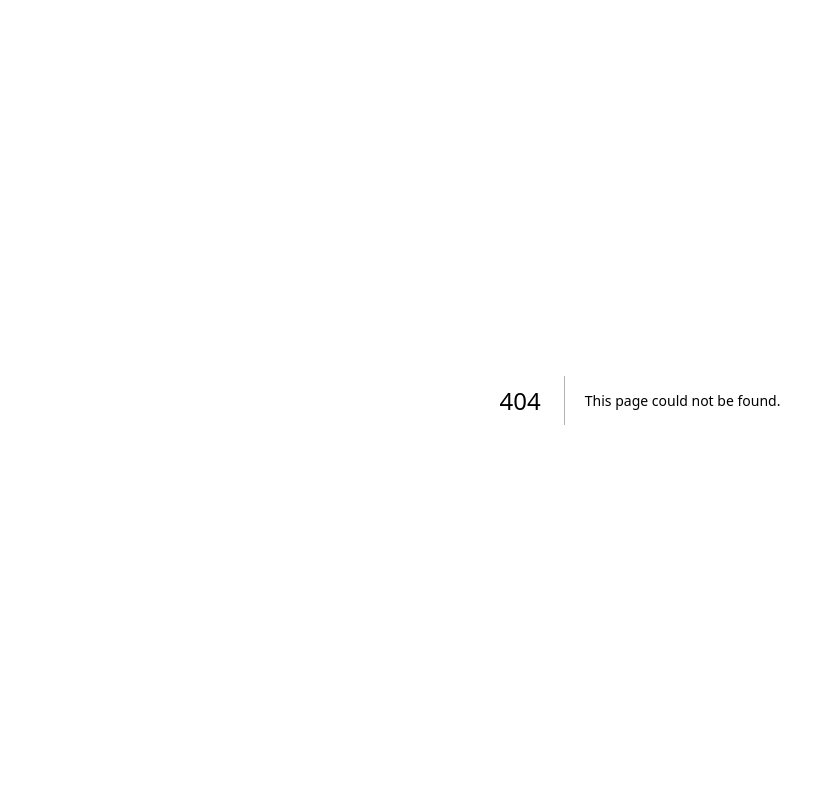
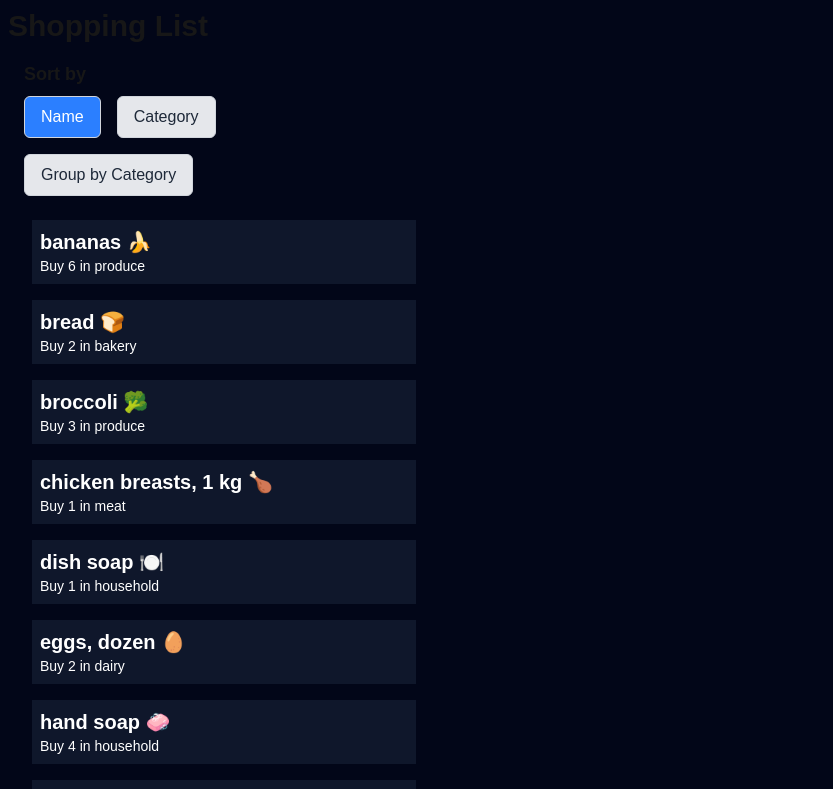
Before and after one commit to OnkarSingh-git/cprg306-assignments, a Next.js app: page /week-6 in a window 1280 px wide. Before the commit this address had no page. Shown: the top 789 px of the page, without its empty margins (0-833 px from the left). Built offline with nearby package versions, Linux system fonts and the light colour scheme.

Commit message:
Week-6 Assignment

```diff
--- /dev/null
+++ b/app/week-6/item-list.js
@@ -0,0 +1,116 @@
+"use client";
+import React, { useState } from "react";
+import Item from "./item";
+import items from "./items.json";
+
+const ItemList = () => {
+  const [sortBy, setSortBy] = useState("name");
+  const [groupByCategory, setGroupByCategory] = useState(false);
+
+  const sortedItems = !groupByCategory
+    ? [...items].sort((a, b) => {
+        if (sortBy === "name") return a.name.localeCompare(b.name);
+        if (sortBy === "category") return a.category.localeCompare(b.category);
+        return 0;
+      })
+    : null;
+
+  const groupedItems = groupByCategory
+    ? items.reduce((acc, item) => {
+        if (!acc[item.category]) acc[item.category] = [];
+        acc[item.category].push(item);
+        return acc;
+      }, {})
+    : null;
+
+  return (
+    <div className="p-4">
+      <div className="mb-4">
+        <div className="mb-2 font-bold text-lg">Sort by</div>
+        <div className="flex gap-4">
+          <button
+            onClick={() => {
+              setSortBy("name");
+              setGroupByCategory(false);
+            }}
+            className={`px-4 py-2 rounded-md border border-gray-300 transition-colors ${
+              sortBy === "name"
+                ? "bg-blue-500 text-white"
+                : "bg-gray-200 text-gray-800 hover:bg-gray-300"
+            }`}
+          >
+            Name
+          </button>
+          <button
+            onClick={() => {
+              setSortBy("category");
+              setGroupByCategory(false);
+            }}
+            className={`px-4 py-2 rounded-md border border-gray-300 transition-colors ${
+              sortBy === "category"
+                ? "bg-blue-500 text-white"
+                : "bg-gray-200 text-gray-800 hover:bg-gray-300"
+            }`}
+          >
+            Category
+          </button>
+        </div>
+      </div>
+
+      <div className="mb-4">
+        <button
+          onClick={() => setGroupByCategory(!groupByCategory)}
+          className={`px-4 py-2 rounded-md border border-gray-300 transition-colors ${
+            groupByCategory
+              ? "bg-blue-500 text-white"
+              : "bg-gray-200 text-gray-800 hover:bg-gray-300"
+          }`}
+        >
+          Group by Category
+        </button>
+      </div>
+
+      {groupByCategory ? (
+        Object.keys(groupedItems)
+          .sort((a, b) => a.localeCompare(b))
+          .map((category) => (
+            <div key={category} className="mb-6">
+              <h2 className="capitalize text-xl font-semibold mb-2">
+                {category}
+              </h2>
+              <ul className="p-2 space-y-4">
+                {groupedItems[category]
+                  .sort((a, b) => {
+                    if (sortBy === "name") return a.name.localeCompare(b.name);
+                    if (sortBy === "category")
+                      return a.category.localeCompare(b.category);
+                    return 0;
+                  })
+                  .map((item) => (
+                    <Item
+                      key={item.id}
+                      name={item.name}
+                      quantity={item.quantity}
+                      category={item.category}
+                    />
+                  ))}
+              </ul>
+            </div>
+          ))
+      ) : (
+        <ul className="p-2 space-y-4">
+          {sortedItems.map((item) => (
+            <Item
+              key={item.id}
+              name={item.name}
+              quantity={item.quantity}
+              category={item.category}
+            />
+          ))}
+        </ul>
+      )}
+    </div>
+  );
+};
+
+export default ItemList;
--- /dev/null
+++ b/app/week-6/item.js
@@ -0,0 +1,16 @@
+import React from "react";
+
+const Item = ({ name, quantity, category }) => {
+  return (
+    <div className="p-2 bg-slate-900 max-w-sm">
+      <li className="flex flex-col">
+        <span className="font-bold text-white text-xl">{name}</span>
+        <p className="text-white text-sm">
+          Buy {quantity} in {category}
+        </p>
+      </li>
+    </div>
+  );
+};
+
+export default Item;
--- /dev/null
+++ b/app/week-6/items.json
@@ -0,0 +1,74 @@
+[
+    {
+      "id": "1h2GJKH12gkHG31h1H",
+      "name": "milk, 4 L 🥛",
+      "quantity": 1,
+      "category": "dairy"
+    },
+    {
+      "id": "2KJH3k2j3H1k2J3K1H",
+      "name": "bread 🍞",
+      "quantity": 2,
+      "category": "bakery"
+    },
+    {
+      "id": "3h2KJH3k2j3H1k2J3",
+      "name": "eggs, dozen 🥚",
+      "quantity": 2,
+      "category": "dairy"
+    },
+    {
+      "id": "4k2J3K1H2GJKH12gk",
+      "name": "bananas 🍌",
+      "quantity": 6,
+      "category": "produce"
+    },
+    {
+      "id": "5H1h1H2KJH3k2j3H",
+      "name": "broccoli 🥦",
+      "quantity": 3,
+      "category": "produce"
+    },
+    {
+      "id": "6H1k2J3K1H2GJKH1",
+      "name": "chicken breasts, 1 kg 🍗",
+      "quantity": 1,
+      "category": "meat"
+    },
+    {
+      "id": "7gkHG31h1H2KJH3k",
+      "name": "pasta sauce 🍝",
+      "quantity": 3,
+      "category": "canned goods"
+    },
+    {
+      "id": "8j3H1k2J3K1H2GJK",
+      "name": "spaghetti, 454 g 🍝",
+      "quantity": 2,
+      "category": "dry goods"
+    },
+    {
+      "id": "9H12gkHG31h1H2KJ",
+      "name": "toilet paper, 12 pack 🧻",
+      "quantity": 1,
+      "category": "household"
+    },
+    {
+      "id": "10H3k2j3H1k2J3K1",
+      "name": "paper towels, 6 pack",
+      "quantity": 1,
+      "category": "household"
+    },
+    {
+      "id": "11k2J3K1H2GJKH12",
+      "name": "dish soap 🍽️",
+      "quantity": 1,
+      "category": "household"
+    },
+    {
+      "id": "12GJKH12gkHG31h1",
+      "name": "hand soap 🧼",
+      "quantity": 4,
+      "category": "household"
+    }
+  ]
--- /dev/null
+++ b/app/week-6/page.js
@@ -0,0 +1,13 @@
+import React from "react";
+import ItemList from "./item-list";
+
+const Page = () => {
+  return (
+    <main className="p-2 bg-slate-950">
+      <h1 className="text-3xl font-bold">Shopping List</h1>
+      <ItemList />
+    </main>
+  );
+};
+
+export default Page;
```
